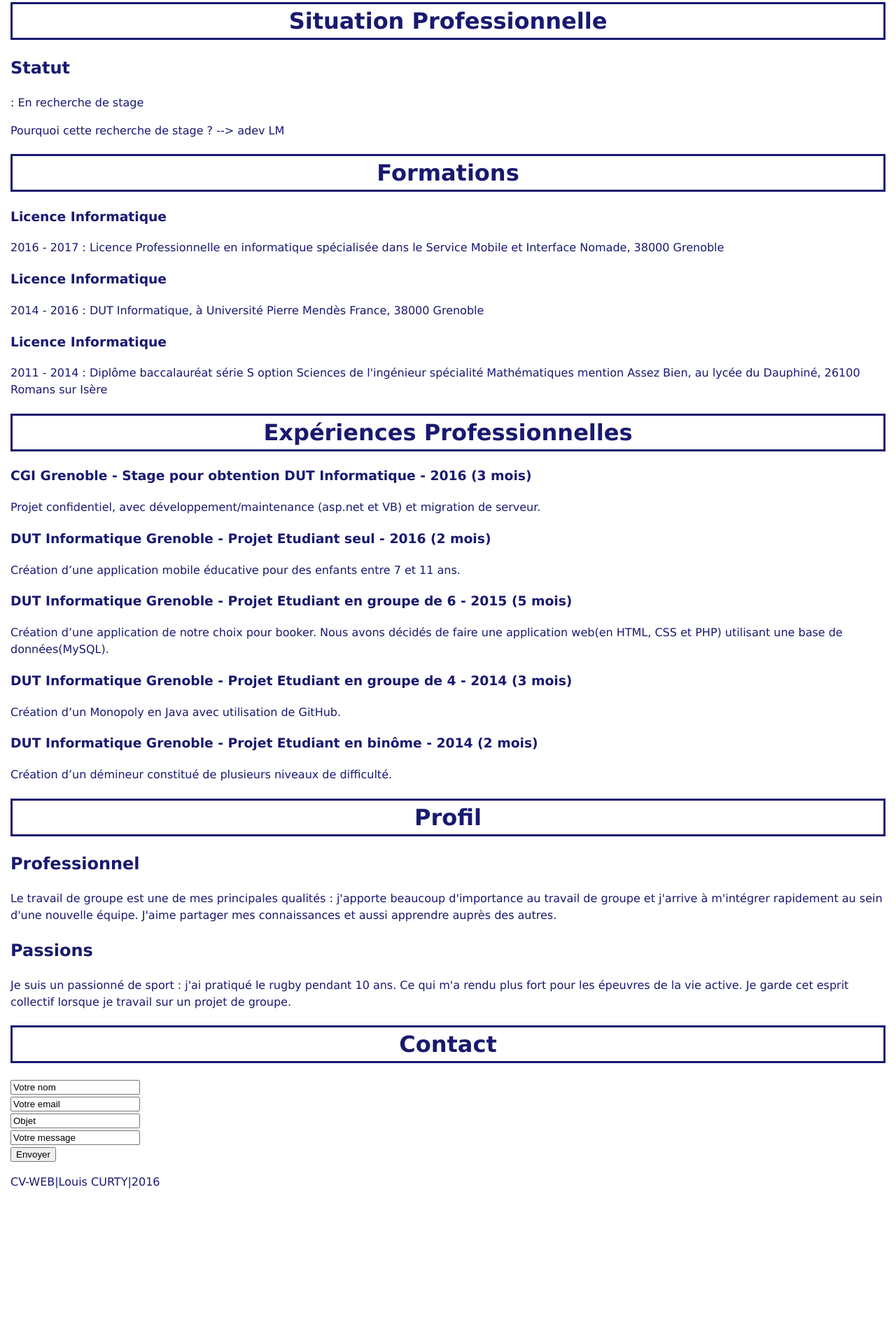
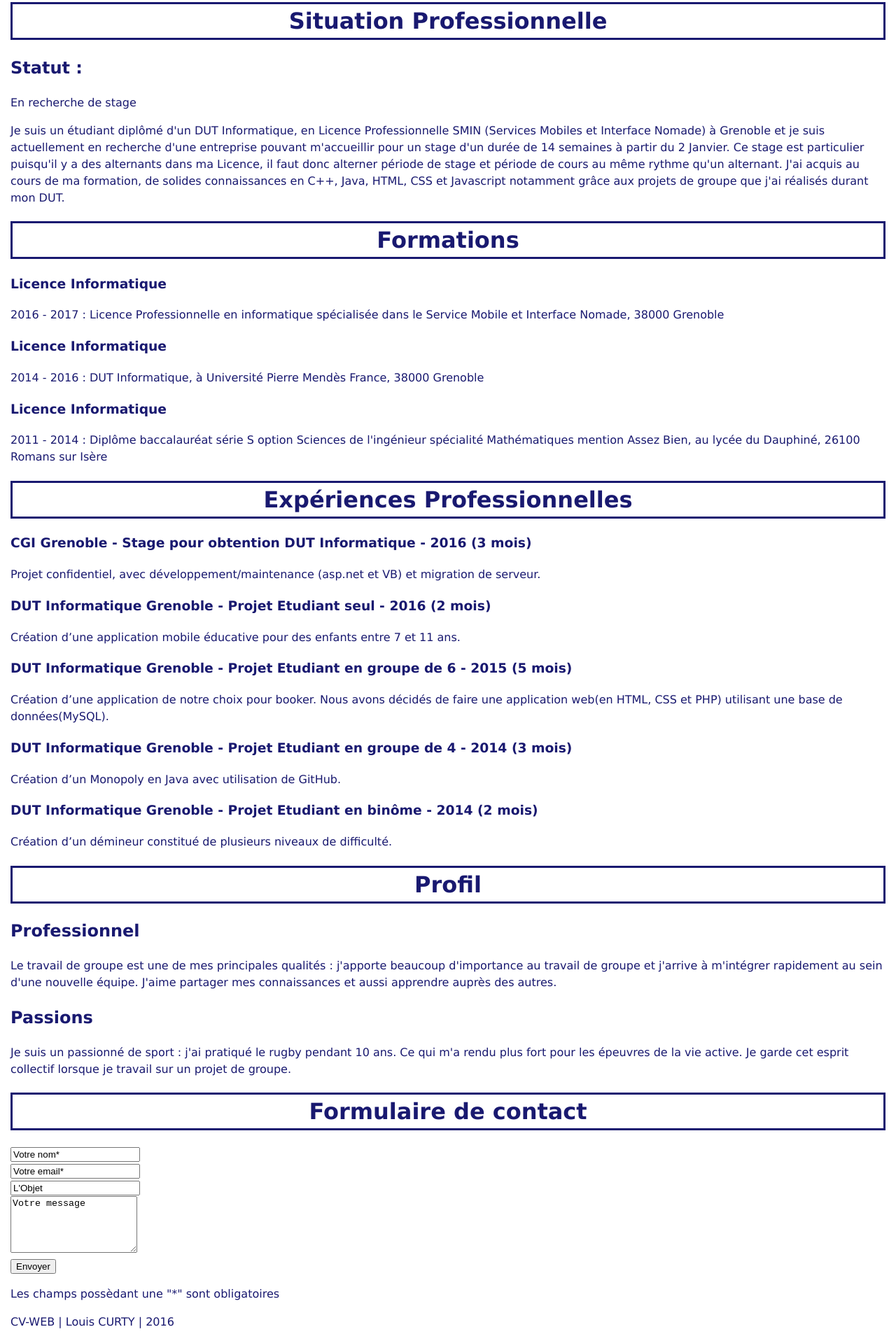
Before and after one commit to curtyl/cv, a website: page index.html in a window 1280 px wide. Shown: the part 314-2220 px from the top of the page at 70% size. Before the commit the page ends 2046 px from the top, so only its background shows below. Drawn offline with nearby package versions, Linux system fonts and the light colour scheme.

Commit message:
modif text + footer

```diff
--- a/index.html
+++ b/index.html
@@ -34,9 +34,13 @@
 			</header>
 			<div>
 				<h1>Situation Professionnelle</h1>
-				<h2>Statut</h2>
-				<p> : En recherche de stage</p>
-				<p>Pourquoi cette recherche de stage ? --> adev LM</p>
+				<h2 class="StatutT">Statut :</h2>
+				<p class="statut"> En recherche de stage</p>
+				<p>Je suis un étudiant diplômé d'un DUT Informatique, en Licence Professionnelle SMIN (Services Mobiles et Interface Nomade)
+					 à Grenoble et je suis actuellement en recherche d'une entreprise pouvant m'accueillir pour un stage d'un durée de 14 semaines
+					 à partir du 2 Janvier. Ce stage est particulier puisqu'il y a des alternants dans ma Licence, il faut donc alterner période
+				 	 de stage et période de cours au même rythme qu'un alternant. J'ai acquis au cours de ma formation, de solides connaissances en C++,
+					 Java, HTML, CSS et Javascript notamment grâce aux projets de groupe que j'ai réalisés durant mon DUT.</p>
 			</div>
 			<div>
 				<h1>Formations</h1>
@@ -80,22 +84,23 @@
 					</p>
 			</div>
 			<div>
-				<h1>Contact</h1>
-				<form>
-					<input type="text" name ="nom" value="Votre nom"><br>
-					<input type="text" name="email" value="Votre email"><br>
-					<input type="text" name="subject" value="Objet"><br>
-					<input type="text" name="message" value="Votre message"><br>
-					<input type="submit" value ="Envoyer">
+				<h1>Formulaire de contact</h1>
+				<form method="post" action="">
+						<input class="Field" type="text" name ="nom" value="Votre nom*" id="nom" required><br>
+						<input class="Field" type="text" name="email" value="Votre email*" id="email" required><br>
+						<input class="Field" type="text" name="sujet" value="L'Objet" id="sujet"><br>
+						<textarea class="Field" name="message" rows="5" cols="20" id="message">Votre message</textarea><br>
+						<input type="submit" value ="Envoyer">
+						<p>Les champs possèdant une "*" sont obligatoires</p>
 				</form>
 			</div>
-			<footer>
-				<div>
-					<p>CV-WEB|Louis CURTY|2016</p>
-				</div>
-			</footer>
 		</div>
 		<script src="assets/lib/jquery/dist/jquery.min.js"></script>
 		<script src="assets/js/main.js"></script>
 	</body>
+	<footer>
+		<div>
+			<p>CV-WEB | Louis CURTY | 2016</p>
+		</div>
+	</footer>
 </html>
```
